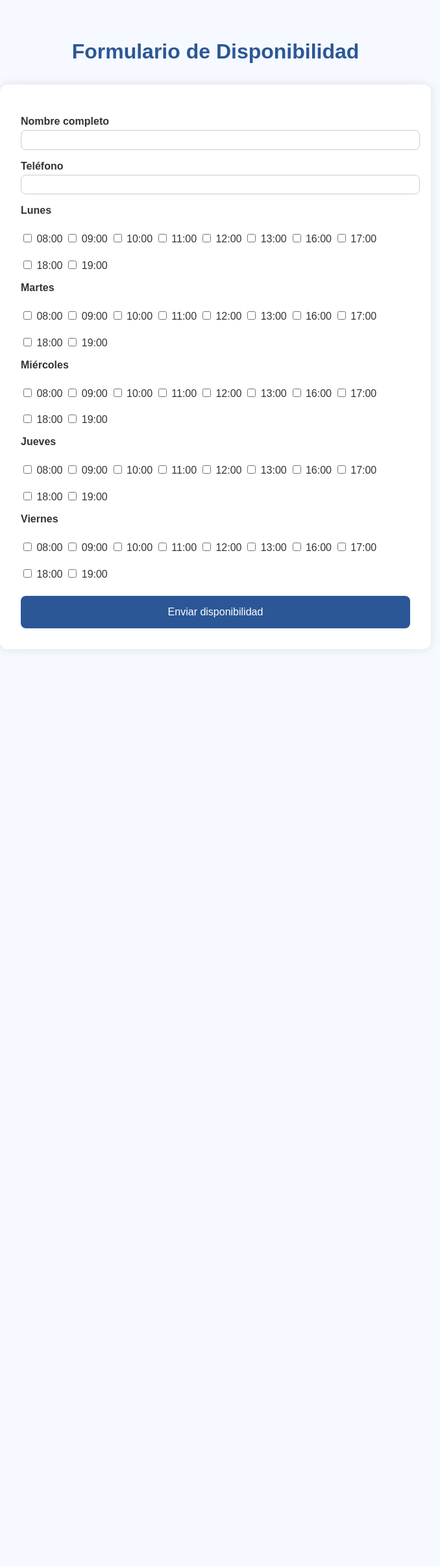
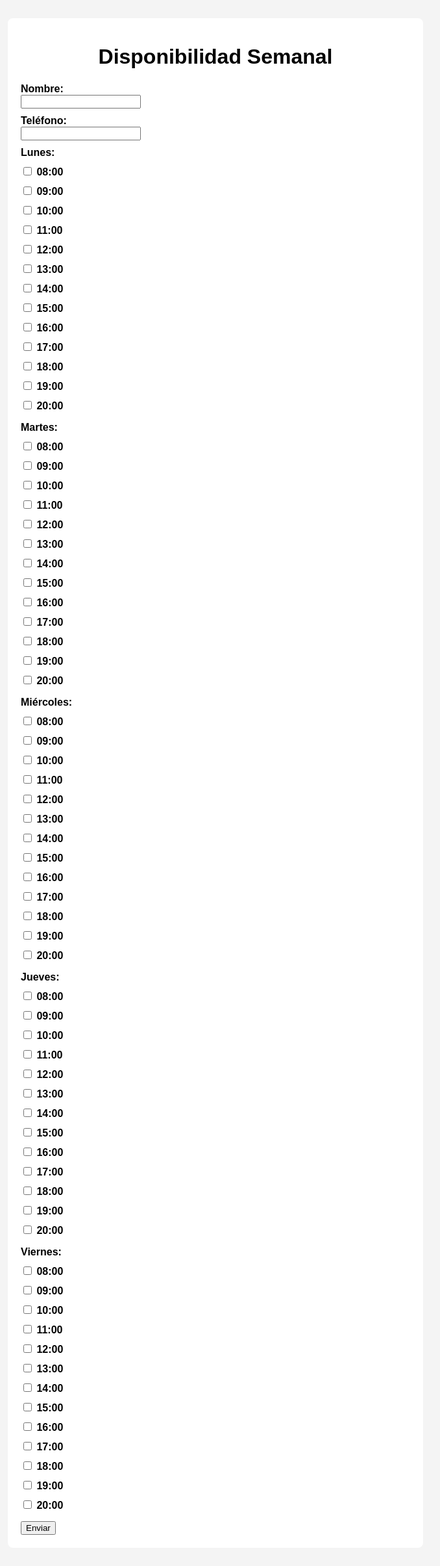
Before and after one commit to RaulMunozz/autoescuela-demo, a Flask app: page / in a window 1280 px wide. Shown: the whole page at 65% size, without its empty margins (308-986 px from the left). Before the commit the page ends 967 px from the top, so only its background shows below. Run offline with Flask 3, Linux system fonts and the light colour scheme.

Commit message:
last update hopefully

```diff
--- a/app.py
+++ b/app.py
@@ -3,8 +3,9 @@ from flask_sqlalchemy import SQLAlchemy
 import json
 
 app = Flask(__name__)
-app.secret_key = 'tu_clave_secreta'
-app.config['SQLALCHEMY_DATABASE_URI'] = 'sqlite:///nueva_base.db'
+app.secret_key = 'clave-secreta'
+app.config['SQLALCHEMY_DATABASE_URI'] = 'sqlite:///postbasey.db'
+app.config['SQLALCHEMY_TRACK_MODIFICATIONS'] = False
 db = SQLAlchemy(app)
 
 class Disponibilidad(db.Model):
@@ -13,67 +14,73 @@ class Disponibilidad(db.Model):
     telefono = db.Column(db.String(20), nullable=False)
     disponibilidad_json = db.Column(db.Text, nullable=False)
 
-@app.before_first_request
-def crear_tablas():
+# Crear base de datos si no existe
+with app.app_context():
     db.create_all()
-
-dias = ['Lunes', 'Martes', 'Miércoles', 'Jueves', 'Viernes']
-horas = [f'{h:02}:00' for h in range(8, 21)]  # De 08:00 a 20:00
 
 @app.route('/', methods=['GET', 'POST'])
 def formulario():
+    dias = ['Lunes', 'Martes', 'Miércoles', 'Jueves', 'Viernes']
+    horas = [f'{h:02d}:00' for h in range(8, 21)]  # 08:00 - 20:00
+
     if request.method == 'POST':
         nombre = request.form['nombre']
         telefono = request.form['telefono']
+        if not nombre or not telefono:
+            return "El nombre y el teléfono son obligatorios.", 400
+
         disponibilidad = {}
-
         for dia in dias:
-            horas_dia = request.form.getlist(dia)
-            if horas_dia:
-                disponibilidad[dia] = horas_dia
+            horas_seleccionadas = request.form.getlist(dia)
+            if horas_seleccionadas:
+                disponibilidad[dia] = horas_seleccionadas
 
         nueva = Disponibilidad(
             nombre=nombre,
             telefono=telefono,
-            disponibilidad_json=json.dumps(disponibilidad, ensure_ascii=False)
+            disponibilidad_json=json.dumps(disponibilidad)
         )
         db.session.add(nueva)
         db.session.commit()
-        return redirect('/gracias')
+        return redirect(url_for('gracias'))
 
     return render_template('formulario.html', dias=dias, horas=horas)
 
 @app.route('/gracias')
 def gracias():
-    return "Gracias por enviar tu disponibilidad."
-
-@app.route('/autoescuela')
-def vista_autoescuela():
-    if not session.get('logueado'):
-        return redirect(url_for('login'))
-
-    datos = Disponibilidad.query.all()
-    datos_por_dia = {dia: [] for dia in dias}
-
-    for entrada in datos:
-        disponibilidad = json.loads(entrada.disponibilidad_json)
-        for dia in disponibilidad:
-            for hora in disponibilidad[dia]:
-                datos_por_dia[dia].append((hora, entrada.nombre, entrada.telefono))
-
-    for dia in datos_por_dia:
-        datos_por_dia[dia].sort()
-
-    return render_template('autoescuela.html', datos_por_dia=datos_por_dia)
+    return "¡Gracias por enviar tu disponibilidad!"
 
 @app.route('/login', methods=['GET', 'POST'])
 def login():
     if request.method == 'POST':
-        if request.form['usuario'] == 'admin' and request.form['password'] == '1234':
-            session['logueado'] = True
-            return redirect(url_for('vista_autoescuela'))
-        return "Credenciales incorrectas", 401
+        if request.form['username'] == 'admin' and request.form['password'] == 'admin123':
+            session['logged_in'] = True
+            return redirect(url_for('autoescuela'))
+        else:
+            return "Credenciales incorrectas", 401
     return render_template('login.html')
 
-if __name__ == '__main__':
-    app.run(debug=True)
+@app.route('/logout')
+def logout():
+    session.pop('logged_in', None)
+    return redirect(url_for('login'))
+
+@app.route('/autoescuela')
+def autoescuela():
+    if not session.get('logged_in'):
+        return redirect(url_for('login'))
+
+    registros = Disponibilidad.query.all()
+    dias_ordenados = ['Lunes', 'Martes', 'Miércoles', 'Jueves', 'Viernes']
+    horas_por_dia = {dia: [] for dia in dias_ordenados}
+
+    for reg in registros:
+        data = json.loads(reg.disponibilidad_json)
+        for dia, horas in data.items():
+            for hora in horas:
+                horas_por_dia[dia].append((hora, reg.nombre, reg.telefono))
+
+    for dia in horas_por_dia:
+        horas_por_dia[dia].sort()
+
+    return render_template('autoescuela.html', horas_por_dia=horas_por_dia)
--- a/templates/formulario.html
+++ b/templates/formulario.html
@@ -1,85 +1,37 @@
 <!DOCTYPE html>
-<html lang="es">
+<html>
 <head>
-  <meta charset="UTF-8">
-  <title>Formulario de Disponibilidad</title>
+    <title>Formulario Autoescuela</title>
     <style>
-    body {
-      font-family: Arial, sans-serif;
-      background: #f6f9ff;
-      padding: 2em;
-      color: #333;
-    }
-    h1 {
-      text-align: center;
-      margin-bottom: 1em;
-      color: #2b5797;
-    }
-    form {
-      background: white;
-      padding: 2em;
-      border-radius: 12px;
-      box-shadow: 0 0 15px rgba(0,0,0,0.1);
-      max-width: 600px;
-      margin: auto;
-    }
-    label {
-      display: block;
-      margin-top: 1em;
-      font-weight: bold;
-    }
-    input[type="text"],
-    input[type="tel"] {
-      width: 100%;
-      padding: 0.5em;
-      margin-top: 0.3em;
-      border: 1px solid #ccc;
-      border-radius: 8px;
-    }
-    .horas {
-      display: flex;
-      flex-wrap: wrap;
-      gap: 0.3em;
-      margin-top: 0.5em;
-    }
-    .horas label {
-      font-weight: normal;
-    }
-    button {
-      margin-top: 1.5em;
-      width: 100%;
-      background: #2b5797;
-      color: white;
-      padding: 1em;
-      border: none;
-      border-radius: 8px;
-      font-size: 1em;
-      cursor: pointer;
-    }
-    button:hover {
-      background: #1a3d6d;
-    }
+        body { font-family: Arial, sans-serif; background: #f4f4f4; padding: 20px; }
+        .formulario { background: white; padding: 20px; border-radius: 8px; max-width: 600px; margin: auto; }
+        h1 { text-align: center; }
+        label { font-weight: bold; display: block; margin-top: 10px; }
+        .dia { margin-bottom: 15px; }
     </style>
 </head>
 <body>
-  <h1>Formulario de Disponibilidad</h1>
-  <form method="post" action="/">
-    <label for="nombre">Nombre completo</label>
-    <input type="text" name="nombre" id="nombre" required>
-
-    <label for="telefono">Teléfono</label>
-    <input type="tel" name="telefono" id="telefono" required>
+    <div class="formulario">
+        <h1>Disponibilidad Semanal</h1>
+        <form method="POST">
+            <label>Nombre:</label>
+            <input type="text" name="nombre" required>
+            <label>Teléfono:</label>
+            <input type="text" name="telefono" required>
 
             {% for dia in dias %}
-      <label>{{ dia }}</label>
-      <div class="horas">
-        {% for hora in ['08:00','09:00','10:00','11:00','12:00','13:00','16:00','17:00','18:00','19:00'] %}
-          <label><input type="checkbox" name="disponibilidad_{{ dia }}" value="{{ hora }}"> {{ hora }}</label>
+                <div class="dia">
+                    <label>{{ dia }}:</label>
+                    {% for hora in horas %}
+                        <label>
+                            <input type="checkbox" name="{{ dia }}" value="{{ hora }}">
+                            {{ hora }}
+                        </label>
                     {% endfor %}
                 </div>
             {% endfor %}
-
-    <button type="submit">Enviar disponibilidad</button>
+            <button type="submit">Enviar</button>
         </form>
+    </div>
 </body>
 </html>
```
Also changed, not shown: templates/login.html (+8 -46 lines), templates/vista_autoescuela.html (+22 -42 lines), instance/postbasey.db (added). Lines whose indentation alone changed are shown as unchanged.
